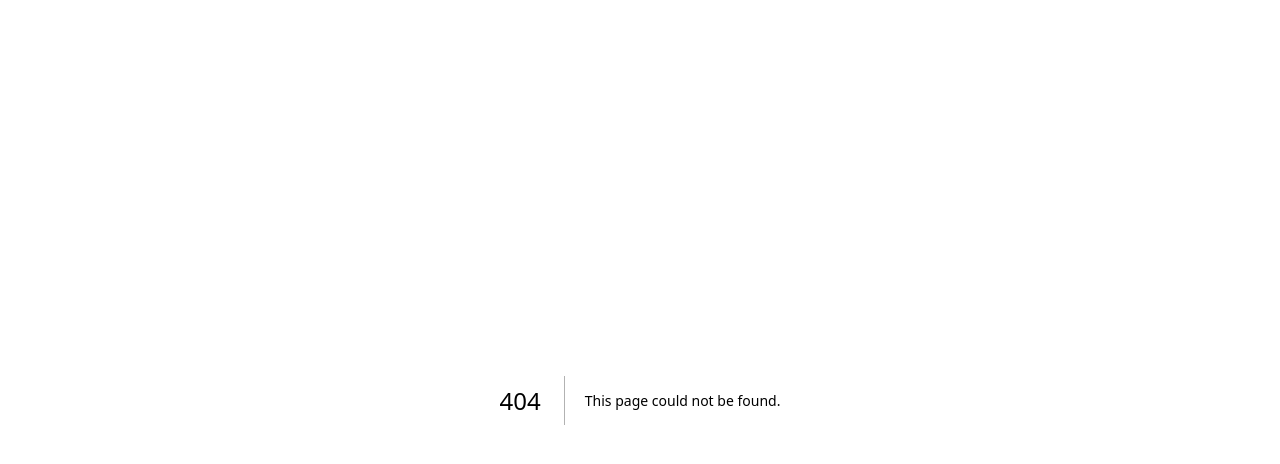
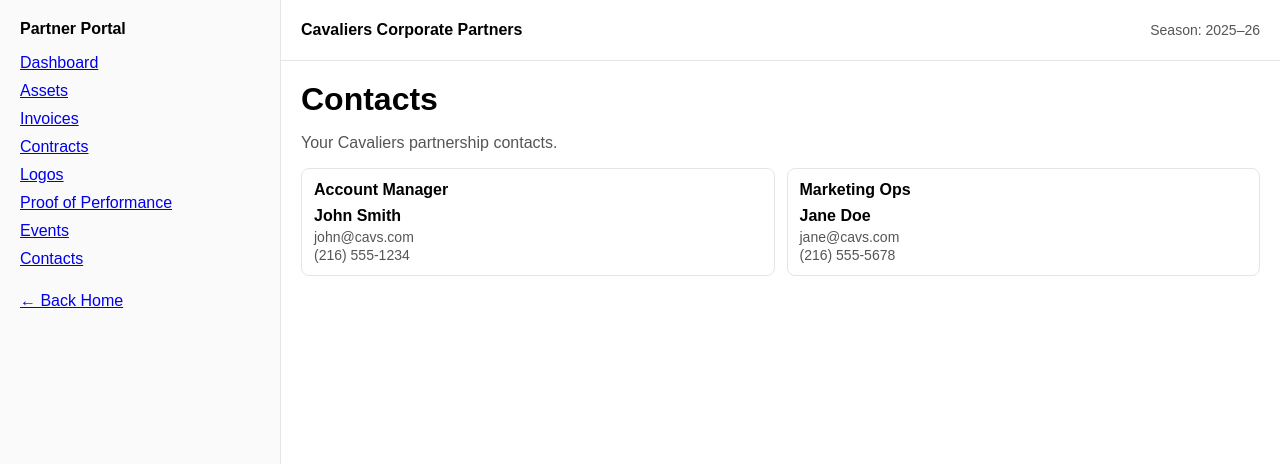
Before and after one commit to griffinfosterf13-collab/partner-dashboard, a Next.js app: page /dashboard/contacts in a window 1280 px wide. Before the commit this address had no page. Shown: the top 464 px of the page. Built offline with nearby package versions, Linux system fonts and the light colour scheme.

Commit message:
Create ContactsPage component for displaying contacts

```diff
--- /dev/null
+++ b/app/dashboard/contacts/page.tsx
@@ -0,0 +1,24 @@
+export default function ContactsPage() {
+  return (
+    <div>
+      <h1 style={{ margin: 0 }}>Contacts</h1>
+      <p style={{ color: "#555" }}>
+        Your Cavaliers partnership contacts.
+      </p>
+
+      <div style={{ display: "grid", gridTemplateColumns: "repeat(auto-fit, minmax(260px, 1fr))", gap: 12, marginTop: 16 }}>
+        {[
+          { title: "Account Manager", name: "John Smith", email: "john@cavs.com", phone: "(216) 555-1234" },
+          { title: "Marketing Ops", name: "Jane Doe", email: "jane@cavs.com", phone: "(216) 555-5678" },
+        ].map((c) => (
+          <div key={c.title} style={{ border: "1px solid #e5e5e5", borderRadius: 8, padding: 12, background: "#fff" }}>
+            <div style={{ fontWeight: 700 }}>{c.title}</div>
+            <div style={{ marginTop: 8, fontWeight: 600 }}>{c.name}</div>
+            <div style={{ fontSize: 14, color: "#555", marginTop: 4 }}>{c.email}</div>
+            <div style={{ fontSize: 14, color: "#555", marginTop: 2 }}>{c.phone}</div>
+          </div>
+        ))}
+      </div>
+    </div>
+  );
+}
```
